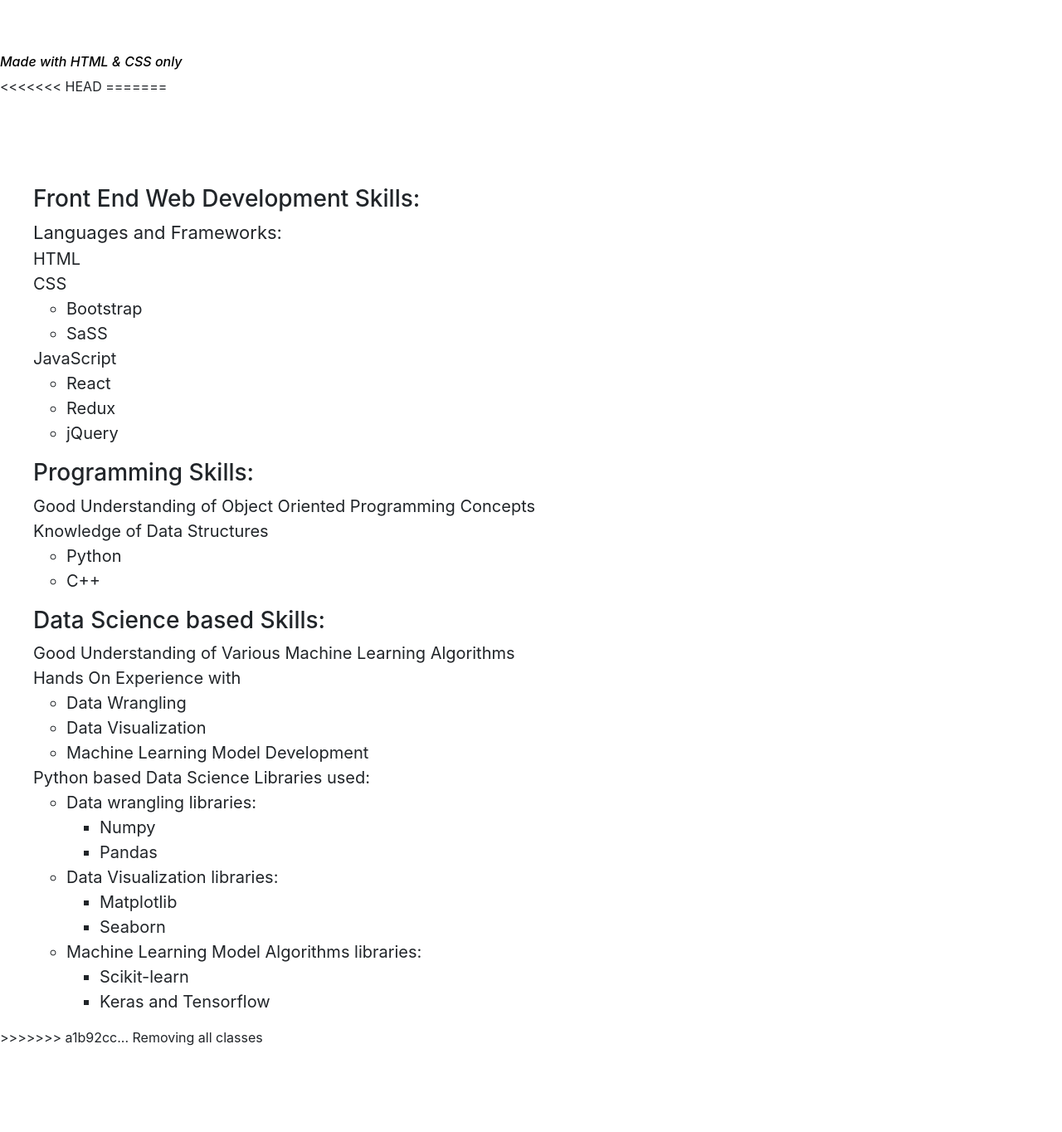
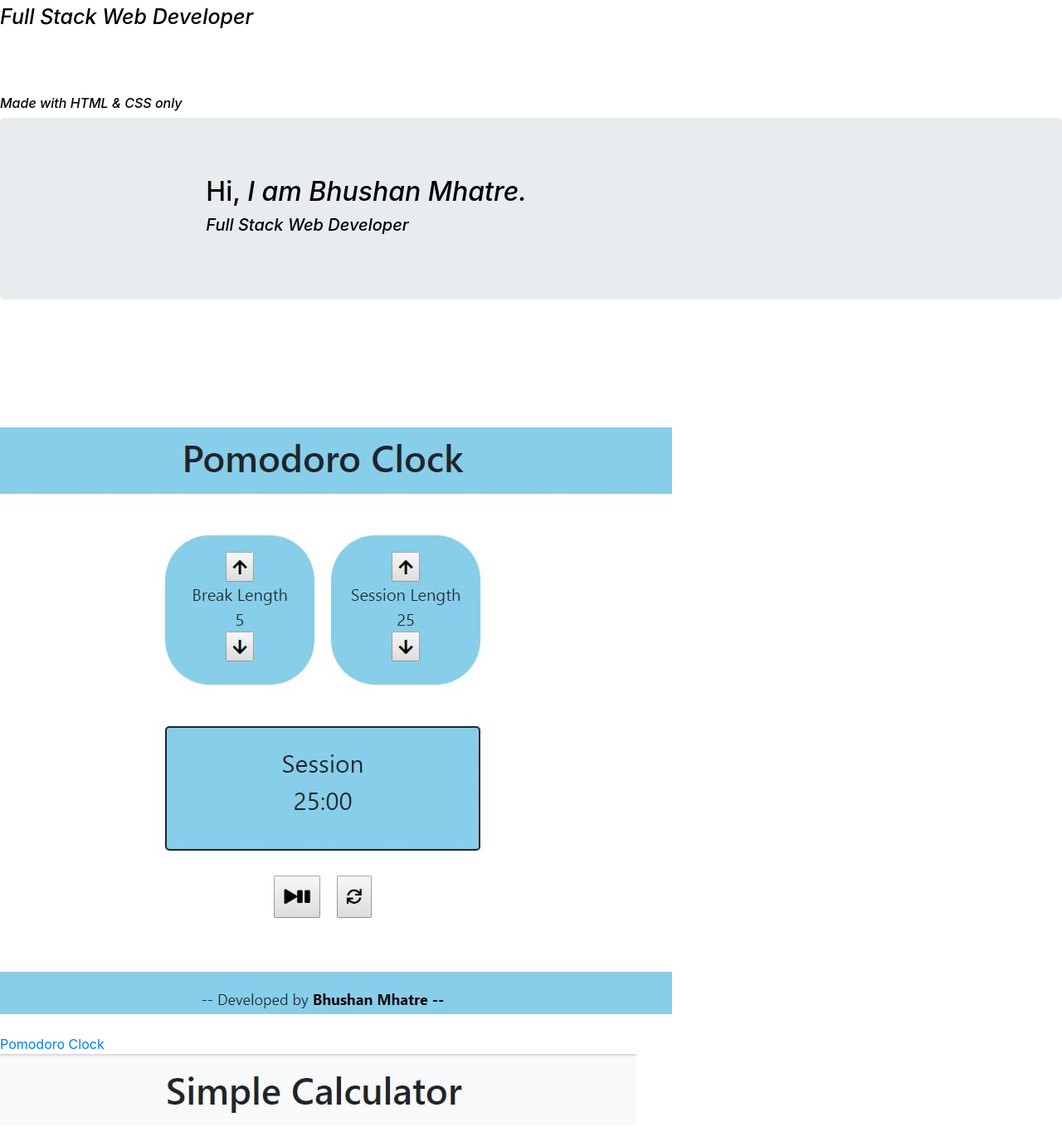
Before and after one commit to thebhushanmhatre/thebhushanmhatre.github.io, a plain HTML site: page index.html in a window 1280 px wide. Shown: the part 125-1489 px from the top of the page at 83% size. Drawn offline with nearby package versions, Linux system fonts and the light colour scheme.

Commit message:
Adding Some Custom CSS classes - Conflicts after cherrypick

```diff
--- a/css/style.css
+++ b/css/style.css
@@ -1,3 +1,47 @@
+
+.row-header{
+    margin:0px auto;
+    padding:0px;
+}
+
+.row-content {
+    margin:0px auto;
+    padding: 50px 0px 50px 0px;
+    border-bottom: 1px ridge;
+    min-height:400px;
+}
+
+.navbar {
+    padding-bottom: 0px;
+    border-bottom: 1px solid grey;
+}
+
+.footer{
+    background-color: #D1C4E9;
+    margin: 0px auto;
+    padding: 20px 0px 20px 0px;
+}
+
+.jumbotron {
+    padding:70px 30px 70px 30px;
+    margin:0px auto;
+    color:floralwhite;
+}
+
+address{
+    font-size:80%;
+    margin:0px;
+    color:#0f0f0f;
+}
+
+body{
+    padding:50px 0px 0px 0px;
+    z-index:0;
+}
+
+.navbar:hover{opacity:1}
+.navbar .li:hover{opacity:1;font-family:Impact,Charcoal,sans-serif;font-family:normal}
+
 /*
 body{font:ubuntu}
 #welcome{top:0;background:silver;min-height:100vh;padding-top:45vh}
--- a/index.html
+++ b/index.html
@@ -33,79 +33,13 @@
     <div class=""></div>
   </div>
 
-<<<<<<< HEAD
-=======
-  <div id="skills">
-    <h2 style="color: white; padding-top: 60px;" class=""> My Technical Skills</h2>
-
-    <div id="skillspage">
-
-      <div id="webdev" class="">
-        <ul style="list-style: none; font-size: 20px;">
-          <h3>Front End Web Development Skills:</h3>
-          <span style="font-size: 22px;">Languages and Frameworks:</span>
-          <li>HTML</li>
-          <li>CSS</li>
-          <ul>
-            <li>Bootstrap</li>
-            <li>SaSS</li>
-          </ul>
-          <li>JavaScript</li>
-          <ul>
-            <li>React</li>
-            <li>Redux</li>
-            <li>jQuery</li>
-          </ul>
-        </ul>
-      </div>
-
-      <div id="prog" class="">
-        <ul style="list-style: none; font-size: 20px;">
-          <h3>Programming Skills:</h3>
-          <li>Good Understanding of Object Oriented Programming Concepts</li>
-          <li>Knowledge of Data Structures</li>
-          <ul>
-            <li>Python</li>
-            <li>C++</li>
-          </ul>
-        </ul>
-      </div>
-
-      <div id="datasci" class="">
-        <ul style="list-style: none; font-size: 20px;">
-          <h3>Data Science based Skills:</h3>
-          <li>Good Understanding of Various Machine Learning Algorithms</li>
-          <li>Hands On Experience with</li>
-          <ul>
-            <li>Data Wrangling</li>
-            <li>Data Visualization</li>
-            <li>Machine Learning Model Development</li>
-          </ul>
-          <li>Python based Data Science Libraries used:</li>
-          <ul>
-            <li>Data wrangling libraries:</li>
-            <ul>
-              <li>Numpy</li>
-              <li>Pandas</li>
-            </ul>
-            <li>Data Visualization libraries:</li>
-            <ul>
-              <li>Matplotlib</li>
-              <li>Seaborn</li>
-            </ul>
-            <li>Machine Learning Model Algorithms libraries:</li>
-            <ul>
-              <li>Scikit-learn</li>
-              <li>Keras and Tensorflow</li>
-            </ul>
-          </ul>
-        </ul>
-      </div>
-
+  <div id="welcome" class="jumbotron">
+    <div class="offset-2 col-8 offset-2">
+      <h2 style="color: black;">Hi, <i>I am Bhushan Mhatre.</i></h2>
+      <h5 style="color: black;"><i>Full Stack Web Developer</i></h5>
     </div>
   </div>
 
->>>>>>> a1b92cc... Removing all classes
   <div id="projects">
     <h2 style="color: white; padding-top: 60px;" class=""> My Projects</h2>
 
```
